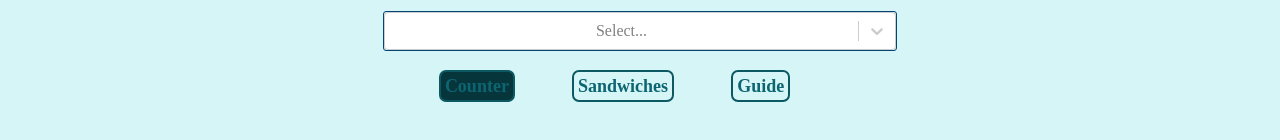
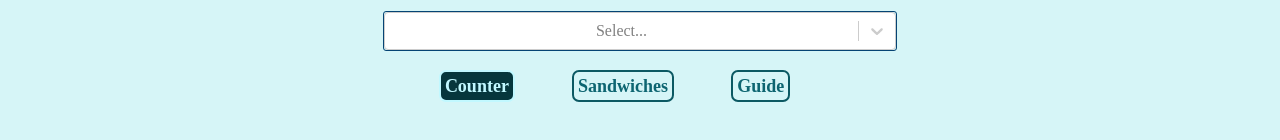
Before and after one commit to ShinyHelper/ShinyHuntingCompanion_SV, a React (Create React App) app: page / in a window 1280 px wide. In both pictures the pointer is over the link 476 px from the left and 368 px from the top of the page. Shown: the part 282-422 px from the top of the page. Built offline with nearby package versions, Linux system fonts and the light colour scheme; no server answers.

Commit message:
last commit on god frfr

```diff
--- a/src/App.css
+++ b/src/App.css
@@ -211,6 +211,11 @@ nav{
   margin-top: 1rem;
 }
 
+#homeNav a:hover{
+  color: #C1F8FF;
+  border: solid #C1F8FF 2px;
+
+}
 #homeNav a{
   margin-right: 3em;
   color: #0d6571;
```
